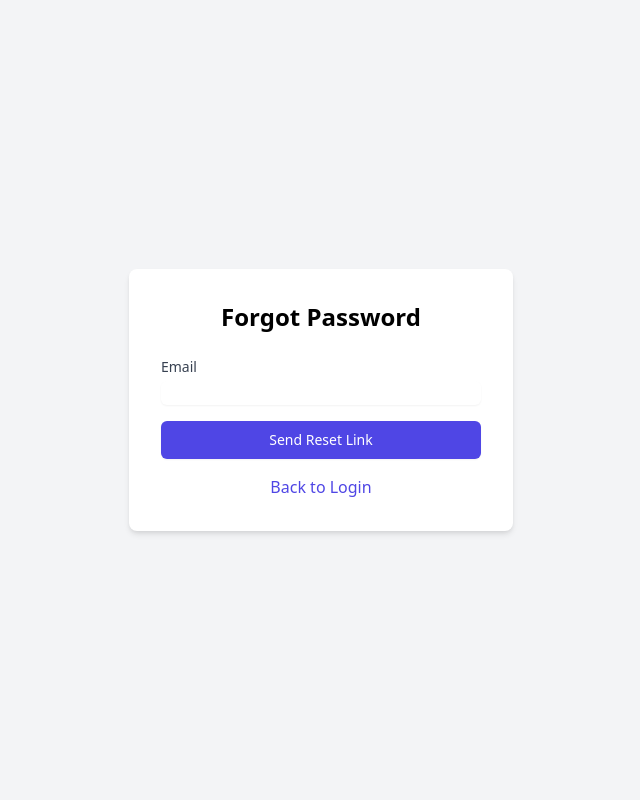
After one commit to sheepie20/learnai, a FastAPI app: template templates/forgot_password.html in a window 1280 px wide. The commit adds this page. Shown: the whole page, without its empty margins (319-959 px from the left). Run offline with FastAPI, Linux system fonts and the light colour scheme; the template is opened without the code that fills it, so the values that code supplies are empty.

Commit message:
reset password

```diff
--- a/main.py
+++ b/main.py
@@ -8,15 +8,19 @@ from typing import Optional, List, Dict
 from ai_service import NoteTaker, TranscriptionService, QuizGenerator
 from contextlib import asynccontextmanager
 from datetime import timedelta
+import secrets
+from fastapi.responses import RedirectResponse
 
 import uuid
 from models import init_db, User
-from database import DatabaseService, engine
+from database import DatabaseService, engine, async_session
 from auth import (
     Token, UserCreate, hash_password, verify_password, create_access_token,
     get_current_active_user, get_current_user, ACCESS_TOKEN_EXPIRE_MINUTES,
     SECRET_KEY, ALGORITHM, REFRESH_TOKEN_EXPIRE_DAYS
 )
+from fastapi_mail import FastMail, MessageSchema, ConnectionConfig
+import os
 
 # Update token expiration time to 30 days
 ACCESS_TOKEN_EXPIRE_MINUTES = 43200  # 30 days * 24 hours * 60 minutes
@@ -55,6 +59,20 @@ app.mount("/static", StaticFiles(directory="static"), name="static")
 note_taker = NoteTaker()
 transcription_service = TranscriptionService()
 quiz_generator = QuizGenerator()
+
+# In-memory store for password reset tokens (for demo; use DB/Redis in prod)
+reset_tokens = {}
+
+conf = ConnectionConfig(
+    MAIL_USERNAME = os.getenv("MAIL_USERNAME"),
+    MAIL_PASSWORD = os.getenv("MAIL_PASSWORD"),
+    MAIL_FROM = os.getenv("MAIL_FROM"),
+    MAIL_PORT = int(os.getenv("MAIL_PORT", 587)),
+    MAIL_SERVER = os.getenv("MAIL_SERVER"),
+    MAIL_STARTTLS = os.getenv("MAIL_STARTTLS", "True") == "True",
+    MAIL_SSL_TLS = os.getenv("MAIL_SSL_TLS", "False") == "True",
+    USE_CREDENTIALS = True
+)
 
 async def generate_more_questions(session_id: str, notes: str):
     """Background task to generate more questions"""
@@ -281,7 +299,25 @@ async def register(user_data: UserCreate):
         raise HTTPException(status_code=400, detail="Username already registered")
     # Use the User model's password hashing method to be consistent with existing users
     user = await DatabaseService.create_user(user_data.email, user_data.username, user_data.password)
-    return {"message": "User registered successfully"}
+    # Automatically log in the user after registration
+    access_token_expires = timedelta(minutes=ACCESS_TOKEN_EXPIRE_MINUTES)
+    access_token = create_access_token(
+        data={"sub": user.username},
+        expires_delta=access_token_expires,
+        token_type="access"
+    )
+    refresh_token_expires = timedelta(days=REFRESH_TOKEN_EXPIRE_DAYS)
+    refresh_token = create_access_token(
+        data={"sub": user.username},
+        expires_delta=refresh_token_expires,
+        token_type="refresh"
+    )
+    return {
+        "access_token": access_token,
+        "refresh_token": refresh_token,
+        "token_type": "bearer",
+        "expires_in": ACCESS_TOKEN_EXPIRE_MINUTES * 60
+    }
 
 @app.post("/token", response_model=Token)
 async def login_for_access_token(form_data: OAuth2PasswordRequestForm = Depends()):
@@ -363,7 +399,11 @@ async def root(request: Request):
         # If we get here, token is valid
         return templates.TemplateResponse("index.html", {"request": request, "authenticated": True})
     except JWTError:
-        return templates.TemplateResponse("index.html", {"request": request, "authenticated": False})
+        # Instead of raising an error, log the user out and redirect to login
+        return templates.TemplateResponse(
+            "logout.html",
+            {"request": request}
+        )
 
 @app.get("/dashboards")
 async def show_dashboards(
@@ -392,12 +432,18 @@ async def post_dashboards(
         payload = jwt.decode(token, SECRET_KEY, algorithms=[ALGORITHM])
         username = payload.get("sub")
         if not username:
-            raise HTTPException(status_code=401, detail="Invalid token")
+            return templates.TemplateResponse(
+                "logout.html",
+                {"request": request}
+            )
 
         # Get the user from database
         user = await DatabaseService.get_user_by_username(username)
         if not user:
-            raise HTTPException(status_code=401, detail="User not found")
+            return templates.TemplateResponse(
+                "logout.html",
+                {"request": request}
+            )
 
         # Get all dashboards for the user
         dashboards = await DatabaseService.get_user_dashboards(user.id)
@@ -412,7 +458,11 @@ async def post_dashboards(
             }
         )
     except JWTError:
-        raise HTTPException(status_code=401, detail="Invalid token")
+        # Instead of raising an error, log the user out and redirect to login
+        return templates.TemplateResponse(
+            "logout.html",
+            {"request": request}
+        )
 
 @app.get("/dashboard/{session_id}")
 async def show_dashboard(
@@ -445,12 +495,18 @@ async def post_dashboard(
         payload = jwt.decode(token, SECRET_KEY, algorithms=[ALGORITHM])
         username = payload.get("sub")
         if not username:
-            raise HTTPException(status_code=401, detail="Invalid token")
+            return templates.TemplateResponse(
+                "logout.html",
+                {"request": request}
+            )
 
         # Get the user from database
         user = await DatabaseService.get_user_by_username(username)
         if not user:
-            raise HTTPException(status_code=401, detail="User not found")
+            return templates.TemplateResponse(
+                "logout.html",
+                {"request": request}
+            )
 
         # Get the dashboard
         dashboard = await DatabaseService.get_dashboard(session_id)
@@ -467,7 +523,11 @@ async def post_dashboard(
             }
         )
     except JWTError:
-        raise HTTPException(status_code=401, detail="Invalid token")
+        # Instead of raising an error, log the user out and redirect to login
+        return templates.TemplateResponse(
+            "logout.html",
+            {"request": request}
+        )
 
 @app.get("/api/quiz-stats/{session_id}")
 async def get_quiz_stats(session_id: str):
@@ -562,12 +622,18 @@ async def post_profile(
         payload = jwt.decode(token, SECRET_KEY, algorithms=[ALGORITHM])
         username = payload.get("sub")
         if not username:
-            raise HTTPException(status_code=401, detail="Invalid token")
+            return templates.TemplateResponse(
+                "logout.html",
+                {"request": request}
+            )
 
         # Get the user from database
         user = await DatabaseService.get_user_by_username(username)
         if not user:
-            raise HTTPException(status_code=401, detail="User not found")
+            return templates.TemplateResponse(
+                "logout.html",
+                {"request": request}
+            )
 
         # Get user's dashboards
         dashboards = await DatabaseService.get_user_dashboards(user.id)
@@ -599,7 +665,11 @@ async def post_profile(
             }
         )
     except JWTError:
-        raise HTTPException(status_code=401, detail="Invalid token")
+        # Instead of raising an error, log the user out and redirect to login
+        return templates.TemplateResponse(
+            "logout.html",
+            {"request": request}
+        )
 
 @app.delete("/api/user/delete")
 async def delete_user(current_user: User = Depends(get_current_active_user)):
@@ -632,12 +702,18 @@ async def post_quiz(
         payload = jwt.decode(token, SECRET_KEY, algorithms=[ALGORITHM])
         username = payload.get("sub")
         if not username:
-            raise HTTPException(status_code=401, detail="Invalid token")
+            return templates.TemplateResponse(
+                "logout.html",
+                {"request": request}
+            )
 
         # Get the user from database
         user = await DatabaseService.get_user_by_username(username)
         if not user:
-            raise HTTPException(status_code=401, detail="User not found")
+            return templates.TemplateResponse(
+                "logout.html",
+                {"request": request}
+            )
 
         # Check if quiz exists
         dashboard = await DatabaseService.get_dashboard(quiz_id)
@@ -649,7 +725,71 @@ async def post_quiz(
             {"request": request, "quiz_id": quiz_id}
         )
     except JWTError:
-        raise HTTPException(status_code=401, detail="Invalid token")
+        # Instead of raising an error, log the user out and redirect to login
+        return templates.TemplateResponse(
+            "logout.html",
+            {"request": request}
+        )
+
+@app.get("/forgot-password")
+async def forgot_password_page(request: Request):
+    return templates.TemplateResponse("forgot_password.html", {"request": request})
+
+@app.post("/forgot-password")
+async def forgot_password_submit(request: Request, email: str = Form(...)):
+    user = await DatabaseService.get_user_by_email(email)
+    if user:
+        token = secrets.token_urlsafe(32)
+        reset_tokens[token] = user.username
+        reset_link = f"http://localhost:8000/reset-password/{token}"
+        message = MessageSchema(
+            subject="Password Reset Request",
+            recipients=[user.email],
+            body=f"""
+                <div style='font-family: Arial, sans-serif; max-width: 500px; margin: auto; border: 1px solid #eee; border-radius: 8px; padding: 24px; background: #f9f9f9;'>
+                    <h2 style='color: #2c3e50;'>Password Reset Request</h2>
+                    <p>Hi <strong>{user.username}</strong>,</p>
+                    <p>We received a request to reset your password for your LearnAI account.</p>
+                    <p style='margin: 24px 0;'>
+                        <a href='{reset_link}' style='display: inline-block; padding: 12px 24px; background: #3498db; color: #fff; text-decoration: none; border-radius: 5px; font-weight: bold;'>
+                            Reset Password
+                        </a>
+                    </p>
+                    <p>If you did not request this, you can safely ignore this email.</p>
+                    <hr style='margin: 24px 0; border: none; border-top: 1px solid #eee;'>
+                    <p style='font-size: 12px; color: #888;'>If the button above does not work, copy and paste this link into your browser:<br>{reset_link}</p>
+                    <p style='font-size: 12px; color: #888;'>Thank you,<br>The LearnAI Team</p>
+                </div>
+            """,
+            subtype="html"
+        )
+        fm = FastMail(conf)
+        await fm.send_message(message)
+    # Always show the same response
+    return templates.TemplateResponse("forgot_password_submitted.html", {"request": request})
+
+@app.get("/reset-password/{token}")
+async def reset_password_page(request: Request, token: str):
+    username = reset_tokens.get(token)
+    if not username:
+        return templates.TemplateResponse("reset_password_invalid.html", {"request": request})
+    return templates.TemplateResponse("reset_password.html", {"request": request, "token": token})
+
+@app.post("/reset-password/{token}")
+async def reset_password_submit(request: Request, token: str, password: str = Form(...)):
+    username = reset_tokens.get(token)
+    if not username:
+        return templates.TemplateResponse("reset_password_invalid.html", {"request": request})
+    user = await DatabaseService.get_user_by_username(username)
+    if not user:
+        return templates.TemplateResponse("reset_password_invalid.html", {"request": request})
+    # Update password
+    user.hashed_password = User.get_password_hash(password)
+    async with async_session() as session:
+        session.add(user)
+        await session.commit()
+    del reset_tokens[token]
+    return RedirectResponse("/login", status_code=303)
 
 if __name__ == "__main__":
     import uvicorn
--- /dev/null
+++ b/templates/forgot_password.html
@@ -0,0 +1,23 @@
+<!DOCTYPE html>
+<html lang="en">
+<head>
+    <meta charset="UTF-8">
+    <title>Forgot Password</title>
+    <link rel="stylesheet" href="https://cdn.jsdelivr.net/npm/tailwindcss@2.2.19/dist/tailwind.min.css">
+</head>
+<body class="bg-gray-100 min-h-screen flex items-center justify-center">
+    <div class="bg-white p-8 rounded-lg shadow-md w-96">
+        <h1 class="text-2xl font-bold mb-6 text-center">Forgot Password</h1>
+        <form method="post" action="/forgot-password" class="space-y-4">
+            <div>
+                <label for="email" class="block text-sm font-medium text-gray-700">Email</label>
+                <input type="email" id="email" name="email" required class="mt-1 block w-full rounded-md border-gray-300 shadow-sm focus:border-indigo-500 focus:ring-indigo-500">
+            </div>
+            <button type="submit" class="w-full flex justify-center py-2 px-4 border border-transparent rounded-md shadow-sm text-sm font-medium text-white bg-indigo-600 hover:bg-indigo-700 focus:outline-none focus:ring-2 focus:ring-offset-2 focus:ring-indigo-500">Send Reset Link</button>
+        </form>
+        <div class="mt-4 text-center">
+            <a href="/login" class="font-medium text-indigo-600 hover:text-indigo-500">Back to Login</a>
+        </div>
+    </div>
+</body>
+</html>
--- a/templates/login.html
+++ b/templates/login.html
@@ -28,6 +28,10 @@
                 Sign in
             </button>
         </form>
+
+        <div class="mt-2 text-center">
+            <a href="/forgot-password" class="text-sm text-indigo-600 hover:text-indigo-500 font-medium">Forgot password?</a>
+        </div>
 
         <div class="mt-4 text-center">
             <p class="text-sm text-gray-600">
--- a/templates/profile.html
+++ b/templates/profile.html
@@ -220,6 +220,7 @@
                 <div style="display: flex; gap: 10px;">
                     <button onclick="logout()" class="btn btn-danger">Logout</button>
                     <button onclick="showDeleteAccountModal()" class="btn btn-danger" style="background-color: #c0392b;">Delete Account</button>
+                    <a href="/forgot-password" class="btn" style="background-color: #2980b9; color: white;">Reset Password</a>
                 </div>
             </div>
         </div>
```
Also changed, not shown: templates/forgot_password_submitted.html (added, +17 -0 lines), templates/logout.html (added, +17 -0 lines), templates/register.html (+17 -2 lines), templates/reset_password.html (added, +23 -0 lines), templates/reset_password_invalid.html (added, +17 -0 lines).
